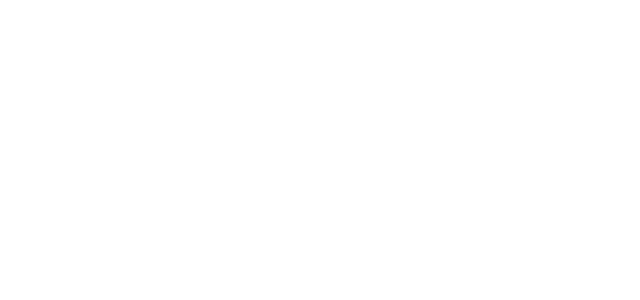
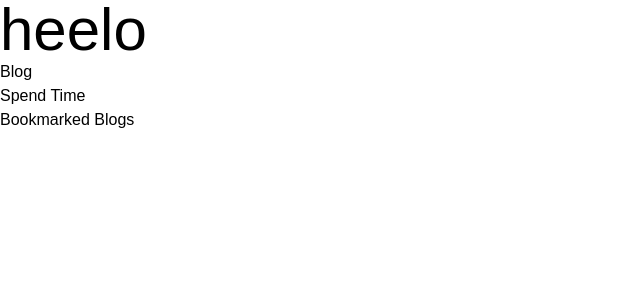
Before and after one commit to abdul-muhaimin-toha/knowledge-hub, a React (Vite) app: page / in a window 1280 px wide. Shown: the top 300 px of the page, without its empty margins (0-640 px from the left). Built offline with nearby package versions, Linux system fonts and the light colour scheme.

Commit message:
basic project structure setup

```diff
--- a/src/App.jsx
+++ b/src/App.jsx
@@ -1,5 +1,21 @@
+import Blogs from "./Blogs";
+import Bookmarks from "./Bookmarks";
+import Header from "./Header";
+import SpendTime from "./SpendTime";
+
 function App() {
-  return <></>;
+  return (
+    <>
+      <Header></Header>
+      <main>
+        <Blogs></Blogs>
+        <aside>
+          <SpendTime></SpendTime>
+          <Bookmarks></Bookmarks>
+        </aside>
+      </main>
+    </>
+  );
 }
 
 export default App;
--- /dev/null
+++ b/src/Blog.jsx
@@ -0,0 +1,9 @@
+import PropTypes from "prop-types";
+
+Blog.propTypes = {};
+
+function Blog() {
+  return <div>Blog</div>;
+}
+
+export default Blog;
--- /dev/null
+++ b/src/Blogs.jsx
@@ -0,0 +1,14 @@
+import PropTypes from "prop-types";
+import Blog from "./Blog";
+
+const Blogs = () => {
+  return (
+    <div>
+      <Blog></Blog>
+    </div>
+  );
+};
+
+Blogs.propTypes = {};
+
+export default Blogs;
--- /dev/null
+++ b/src/Bookmark.jsx
@@ -0,0 +1,9 @@
+import PropTypes from "prop-types";
+
+Bookmark.propTypes = {};
+
+function Bookmark() {
+  return <div>Bookmark Blog</div>;
+}
+
+export default Bookmark;
--- /dev/null
+++ b/src/Bookmarks.jsx
@@ -0,0 +1,11 @@
+import PropTypes from "prop-types";
+import Bookmark from "./Bookmark";
+
+Bookmarks.propTypes = {};
+
+function Bookmarks(props) {
+  return <div>Bookmarked Blogs</div>;
+  <Bookmark></Bookmark>;
+}
+
+export default Bookmarks;
--- /dev/null
+++ b/src/Header.jsx
@@ -0,0 +1,5 @@
+const Header = () => {
+  return <header className="text-6xl">heelo</header>;
+};
+
+export default Header;
--- /dev/null
+++ b/src/SpendTime.jsx
@@ -0,0 +1,9 @@
+import PropTypes from "prop-types";
+
+SpendTime.propTypes = {};
+
+function SpendTime() {
+  return <div>Spend Time</div>;
+}
+
+export default SpendTime;
```
Also changed, not shown: 1 other file (tests, documents, lock files or other folders).
